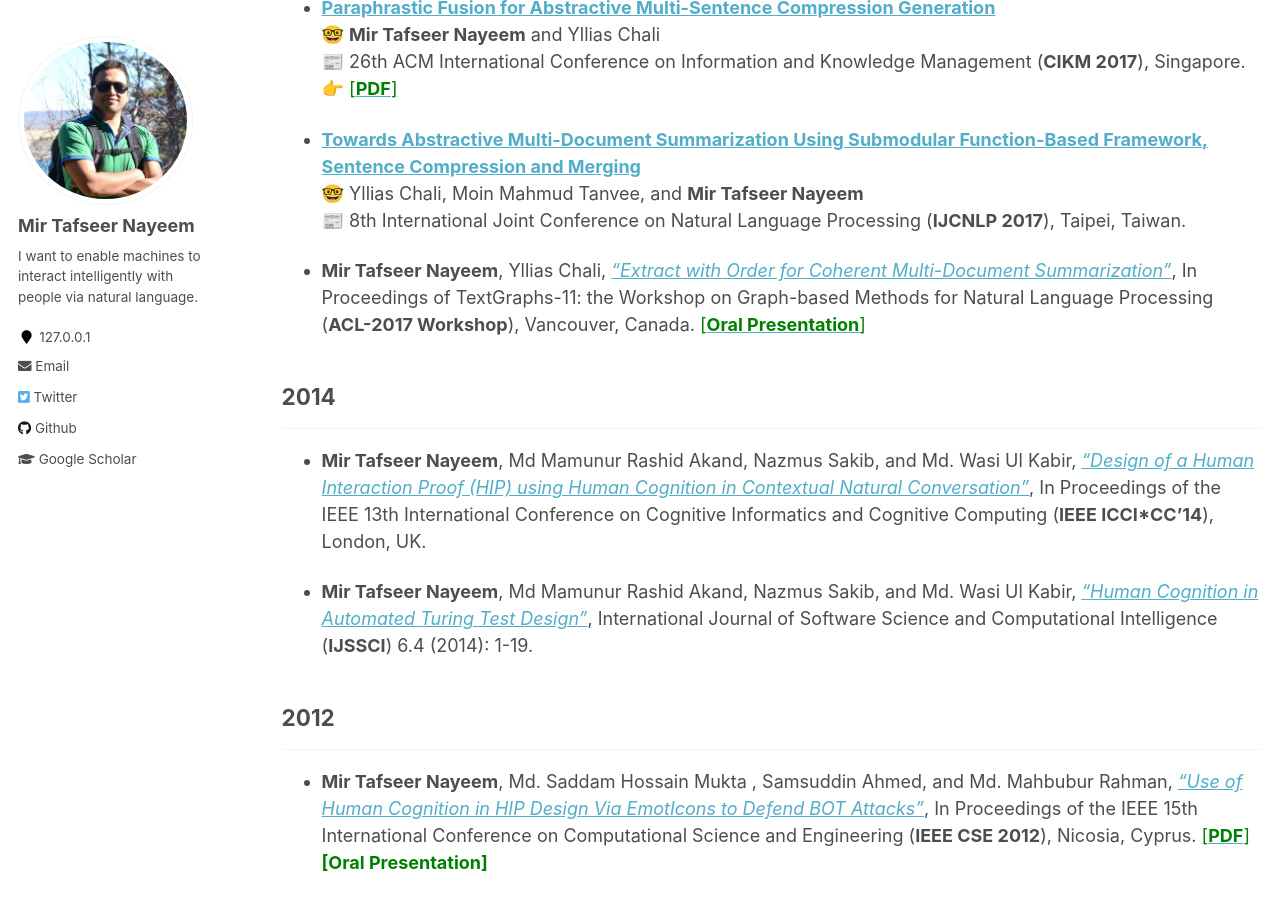
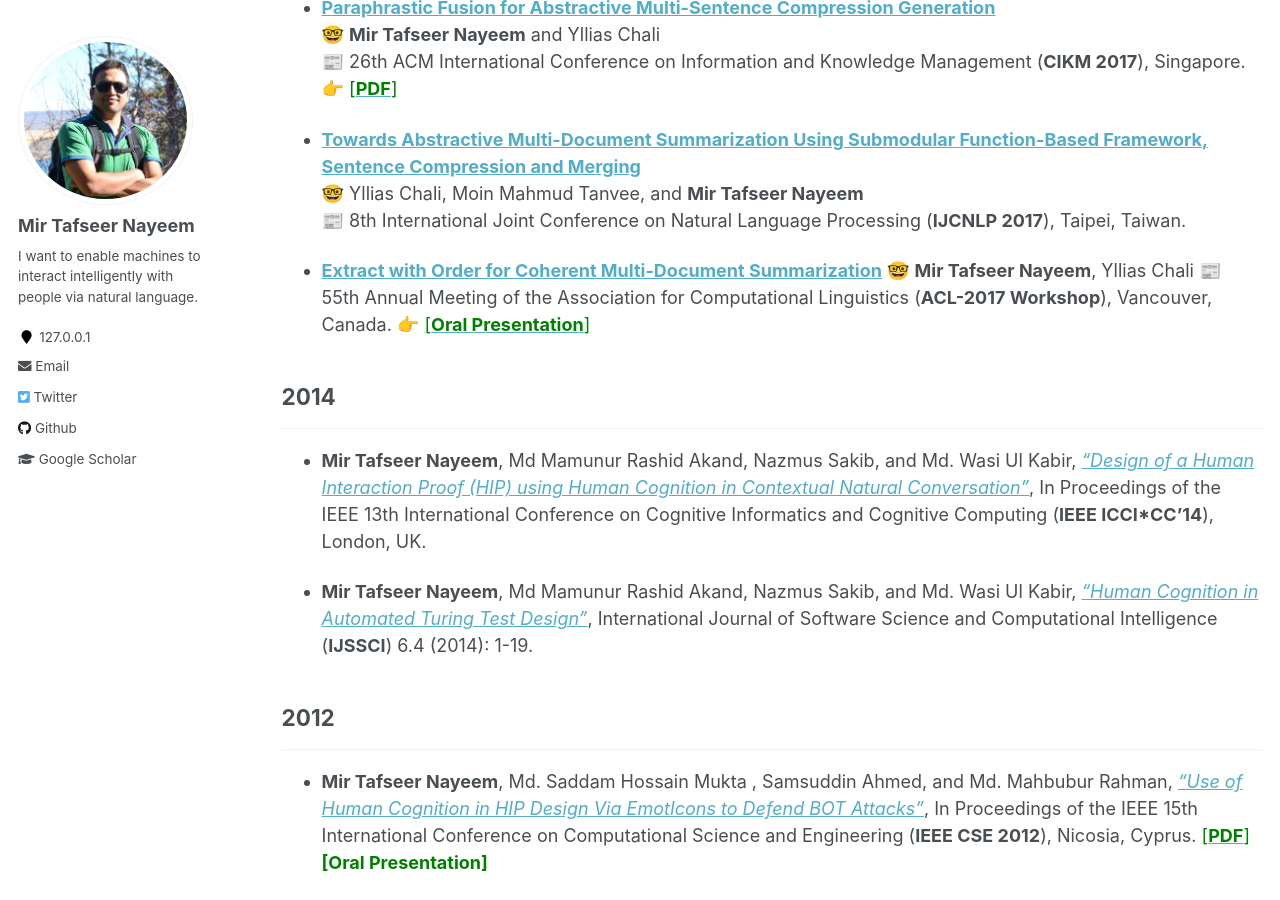
Before and after one commit to sujan-sarker/sujan-sarker.github.io, a Jekyll site: the page built from _pages/publications.md, in a window 1280 px wide and 900 px high, scrolled down 1405 px. Built offline with Jekyll 4.4.1, drawn with Linux system fonts in a browser that asks for light colours.

Commit message:
Update publications.md

```diff
--- a/_pages/publications.md
+++ b/_pages/publications.md
@@ -58,7 +58,10 @@ author_profile: true
 🤓 Yllias Chali, Moin Mahmud Tanvee, and **Mir Tafseer Nayeem** <br/>
 📰 8th International Joint Conference on Natural Language Processing (**IJCNLP 2017**), Taipei, Taiwan.
 
-*  **Mir Tafseer Nayeem**, Yllias Chali,  [*“Extract with Order for Coherent Multi-Document Summarization”*](http://www.aclweb.org/anthology/W17-2407), In Proceedings of TextGraphs-11: the Workshop on Graph-based Methods for Natural Language Processing (**ACL-2017 Workshop**), Vancouver, Canada. [<span style ="color:Green"> [**Oral Presentation**] </span>](https://tafseer-nayeem.github.io/files/ACL_Workshop_2017_Presentation.pdf)
+* [**Extract with Order for Coherent Multi-Document Summarization**](http://www.aclweb.org/anthology/W17-2407)
+🤓 **Mir Tafseer Nayeem**, Yllias Chali
+📰 55th Annual Meeting of the Association for Computational Linguistics (**ACL-2017 Workshop**), Vancouver, Canada.
+👉 [<span style ="color:Green"> [**Oral Presentation**] </span>](https://tafseer-nayeem.github.io/files/ACL_Workshop_2017_Presentation.pdf)
 
 
 ## 2014
```
